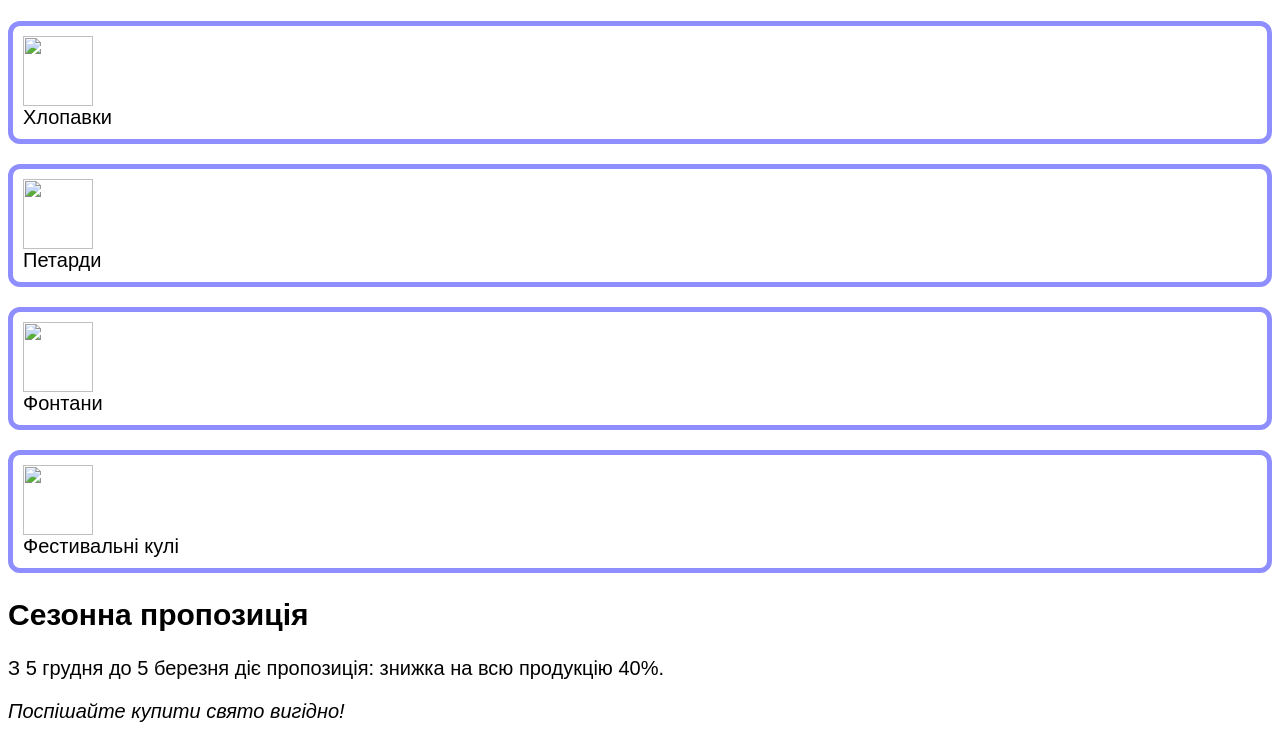
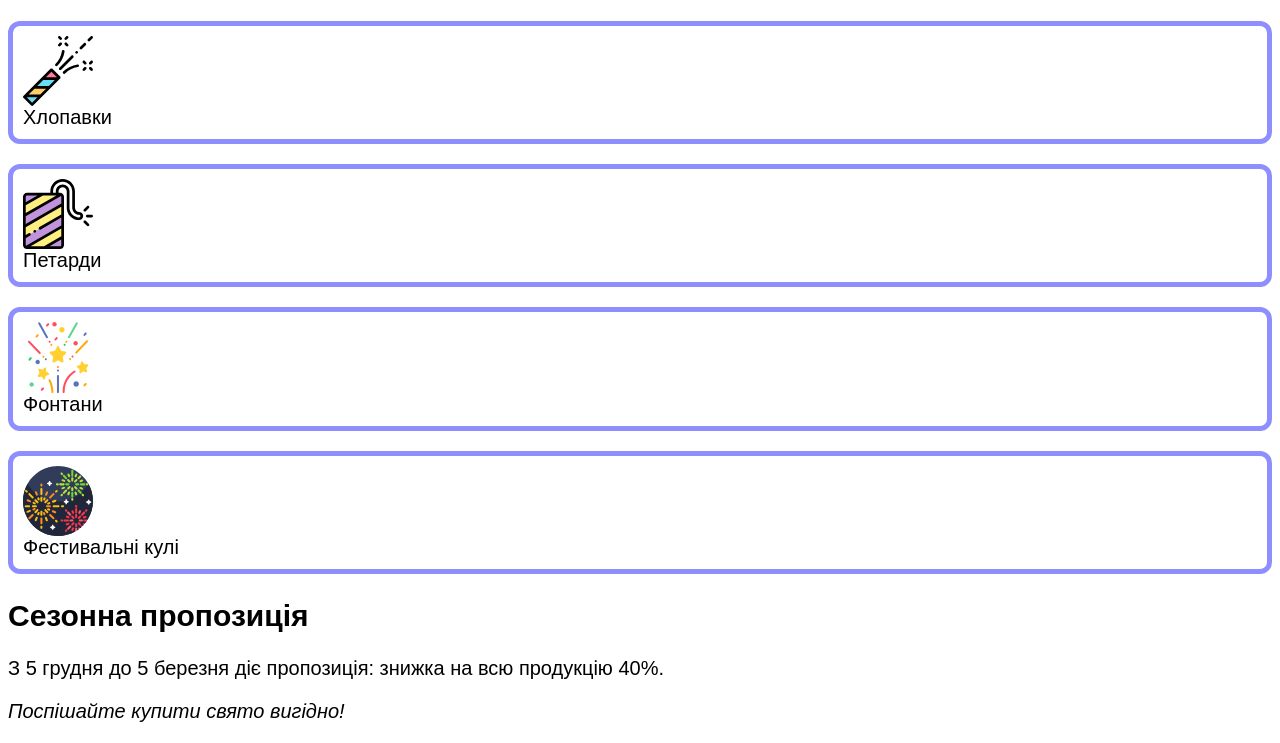
Before and after one commit to Que0ta/severin_y, a plain HTML site: page index.html in a window 1280 px wide. Shown: the part 296-1039 px from the top of the page. Drawn offline with Linux system fonts and the light colour scheme.

Commit message:
Update index.html

```diff
--- a/index.html
+++ b/index.html
@@ -19,10 +19,10 @@
 
             <h2 id="price">Наші феєрверки</h2>
             <p >
-                <p class="fire"><img src="/uploads/2020/12/%D1%85%D0%BB%D0%BE%D0%BF%D1%83%D1%88%D0%BA%D0%B0_0_1607673818.svg" width="70px"/><br/>Хлопавки</p>
-                <p class="fire"><img src="/uploads/2020/12/%D0%BF%D0%B5%D1%82%D0%B0%D1%80%D0%B4%D0%B0_0_1607673817.svg" width="70px"/><br/>Петарди</p>
-                <p class="fire"><img src="/uploads/2020/12/%D1%84%D0%BE%D0%BD%D1%82%D0%B0%D0%BD_0_1607673817.svg" width="70px"/><br/>Фонтани</p>
-                <p class="fire"><img src="/uploads/2020/12/%D1%88%D0%B0%D1%80_0_1607673818.svg" width="70px"/><br/>Фестивальні кулі</p>
+                <p class="fire"><img src="./hlopavki.svg" width="70px"/><br/>Хлопавки</p>
+                <p class="fire"><img src="./petardi.svg" width="70px"/><br/>Петарди</p>
+                <p class="fire"><img src="./fontany.svg" width="70px"/><br/>Фонтани</p>
+                <p class="fire"><img src="./festival.svg" width="70px"/><br/>Фестивальні кулі</p>
             </p>
             <h2 id="discount">Сезонна пропозиція</h2>
             <p>З 5 грудня до 5 березня діє пропозиція: знижка на всю продукцію 40%.</p>
```
